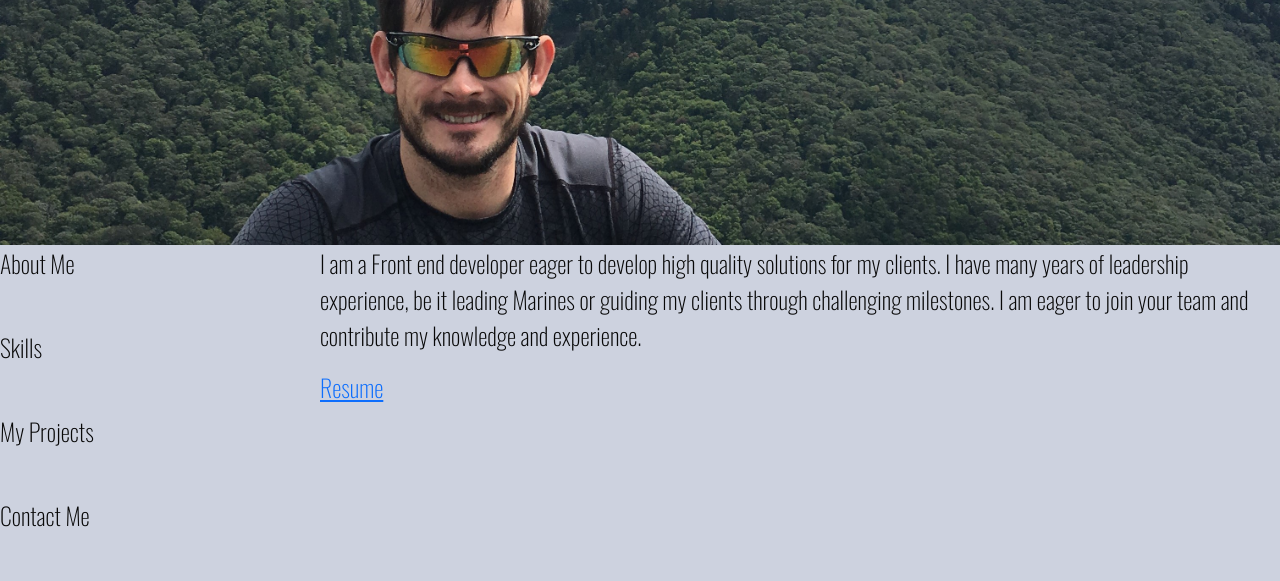
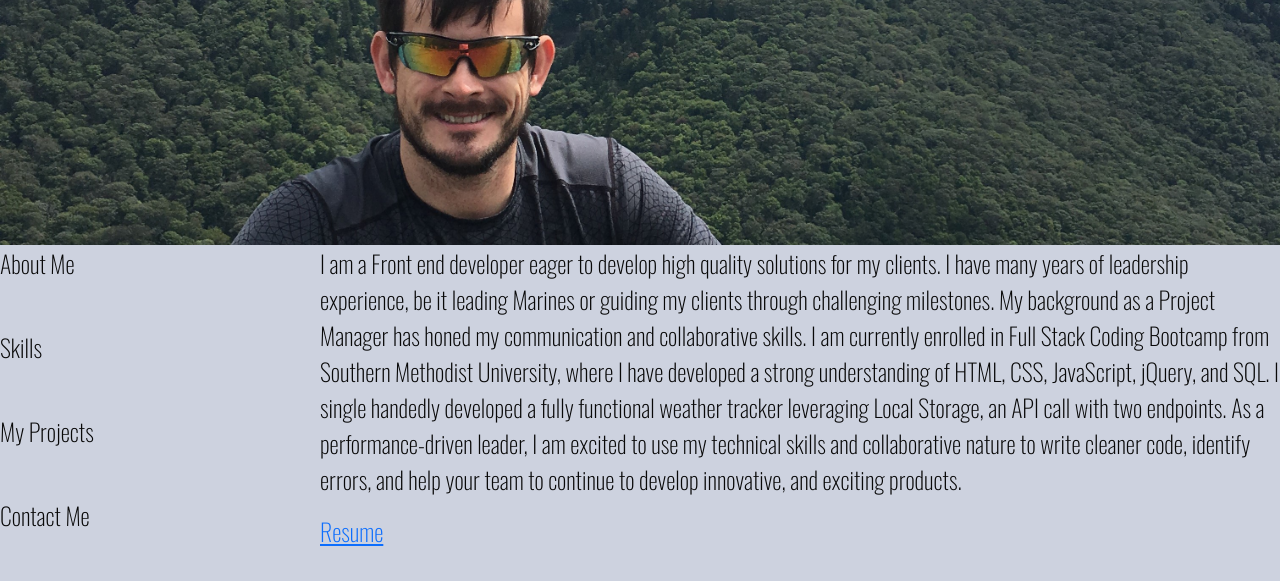
Before and after one commit to lelandcypress/Portfolio_2ndrd, a plain HTML site: page index.html in a window 1280 px wide. Shown: the part 299-880 px from the top of the page. Drawn offline with nearby package versions, Linux system fonts and the light colour scheme.

Commit message:
Update index.html

```diff
--- a/index.html
+++ b/index.html
@@ -45,9 +45,9 @@
     <section class = "col-9 px-0">
         <div id= "about-me">
 
-        <p>I am a  Front end developer eager to  develop high quality solutions for my clients.
-       I have many years of leadership experience, be it leading Marines or guiding my clients through challenging milestones.
-    I am eager to join your team and contribute my knowledge and experience.
+        <p>I am a  Front end developer eager to  develop high quality solutions for my clients. I have many years of leadership experience, be it leading Marines or guiding my clients through challenging milestones. My background as a Project Manager has honed my communication and collaborative skills.
+ I am currently enrolled in Full Stack Coding Bootcamp from Southern Methodist University, where I have developed a strong understanding of HTML, CSS, JavaScript, jQuery, and SQL. I single handedly developed a fully functional weather tracker leveraging Local Storage, an API call with two endpoints. As a performance-driven leader, I am excited to use my technical skills and collaborative nature to write cleaner code, identify errors, and help your team to continue to develop innovative, and exciting products.
+
 </p>
         <a href = "https://docs.google.com/document/d/1XPVAQpQB4hgpaJRIHCwU_KZoouu7hIoP/edit?usp=drive_web&ouid=100995461878575873701&rtpof=true"><p>Resume</p></a>
 
```
